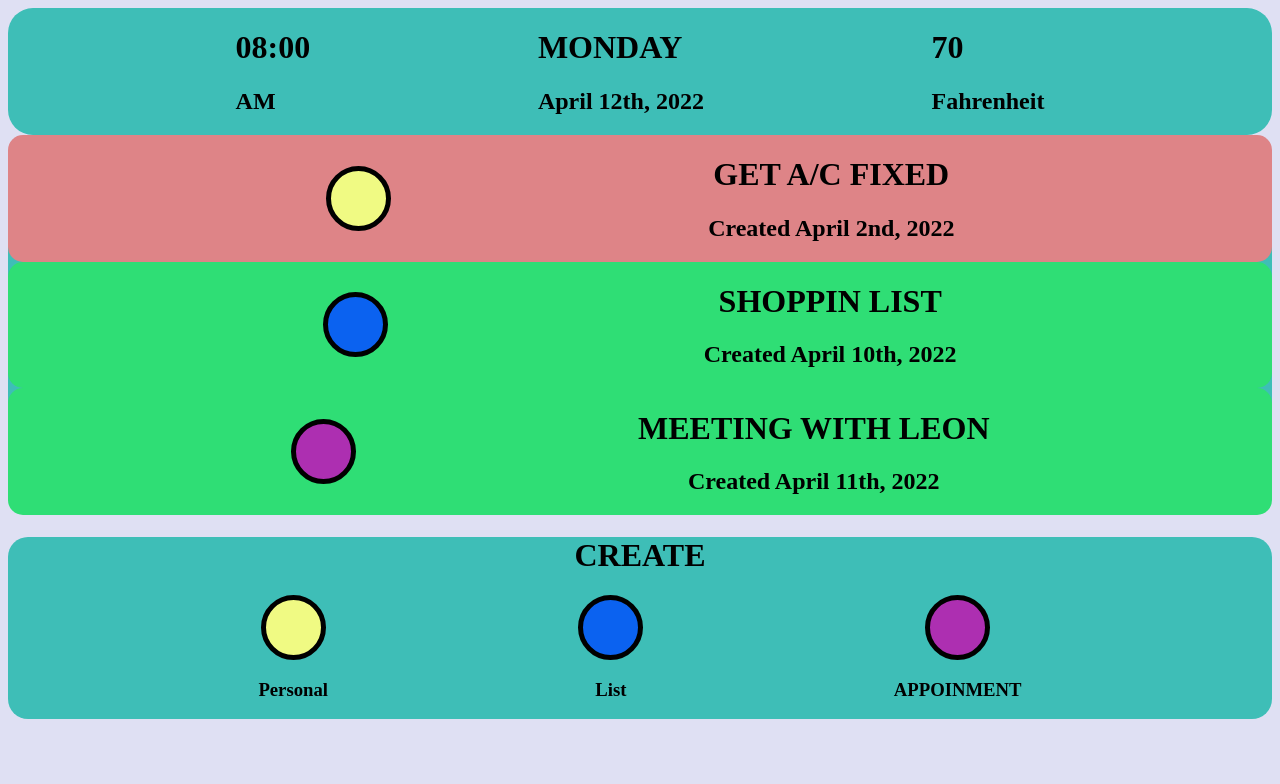
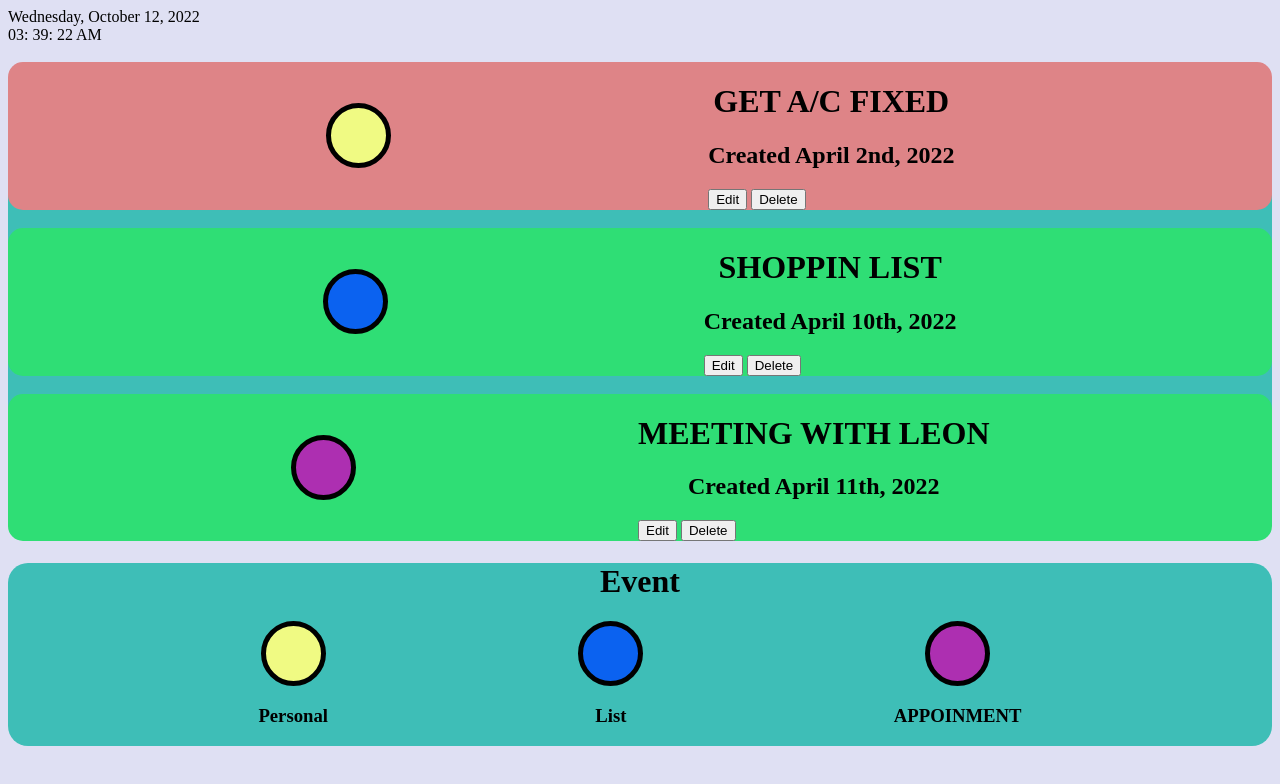
Before and after one commit to CsrEO/Cesar-s-Project-1, a website: page src/index.html in a window 1280 px wide. Drawn offline with Linux system fonts and the light colour scheme.

Commit message:
update html

```diff
--- a/src/index.html
+++ b/src/index.html
@@ -8,29 +8,32 @@
     <link rel="stylesheet" href="./index.css">
 </head>
 
-<body>
+<body onload="initClock()">
 
 
     <div class="content">
-        <div class="header">
-            <div style="text-align: row;" class="time">
-                <h1 class="text-align: center">08:00</h1>
-                <h2>AM</h2>
+
+
+        <div class="dateTime">
+            <div class="date">
+                <span id="dayname">Day</span>,
+                <span id="month">Month</span>
+                <span id="daynum">00</span>,
+                <span id="year">year</span>
             </div>
 
-            <div style="text-align: row;" class="date">
 
-                <h1>MONDAY</h1>
-                <h2>April 12th, 2022</h2>
+            <div class="time">
+                <span id="hour">00</span>:
+                <span id="minutes">00</span>:
+                <span id="seconds">00</span>
+                <span id="period">AM</span>
+            </div>
 
         </div>
 
-            <div style="text-align: row;" class="Temp">
 
-                <h1>70</h1>
-                <h2>Fahrenheit</h2>
-            </div>
-        </div>
+        <br>
 
 
         <div class="Todo-list">
@@ -41,8 +44,20 @@
                         <h1>GET A/C FIXED</h1>
                         <h2>Created April 2nd, 2022</h2>
                     </center>
+
+                    <div class="actions1">
+
+                        <button class="edit1"> Edit </button>
+
+                        <button class="Delete1"> Delete</button>
+
+
+
                     </div>
                 </div>
+            </div>
+
+            <br>
 
             <div class="task-2">
                 <input class="circle-button" type="button" value="">
@@ -51,16 +66,32 @@
                         <h1>SHOPPIN LIST</h1>
                         <h2>Created April 10th, 2022</h2>
                     </center>
+
+                    <div class="actions2">
+                        <button class="edit1"> Edit </button>
+
+                        <button class="Delete2"> Delete</button>
+
+                    </div>
                 </div>
             </div>
 
+            <br>
+
             <div class="task-3">
-                <input  class="circle-button" type="button" value="">
+                <input class="circle-button" type="button" value="">
                 <div class="task-details">
                     <center>
                         <h1>MEETING WITH LEON</h1>
                         <h2>Created April 11th, 2022</h2>
                     </center>
+
+                    <div class="actions3">
+                        <button class="edit3"> Edit </button>
+
+                        <button class="Delete3"> Delete</button>
+
+                    </div>
 
                 </div>
             </div>
@@ -68,10 +99,11 @@
         </div>
 
         <div class="footer">
-            <h1>CREATE</h1>
+            <h1>Event</h1>
             <div class="createAll">
                 <div class="create1">
-                     <input  class="circle-button" type="button" value="">
+                    <input class="circle-button" type="button" value="">
+
                     <h3>Personal</h3>
                 </div>
 
@@ -81,16 +113,65 @@
                 </div>
 
                 <div class="create3">
-                        <input class="circle-button" type="button" value="" >
+                    <input class="circle-button" type="button" value="">
                     <h3>APPOINMENT</h3>
                 </div>
             </div>
 
-        </di>
+        </div>
 
 
     </div>
 
+    <!--Javascritp code-->
+    <script onload="initClock()">
+
+
+        function updateClock() {
+            var now = new Date();
+            var dname = now.getDay(),
+                mo = now.getMonth(),
+                dnum = now.getDate(),
+                yr = now.getFullYear(),
+                hou = now.getHours(),
+                min = now.getMinutes(),
+                sec = now.getSeconds(),
+                pe = "AM";
+
+            if (hou == 0) {
+                hou = 12;
+            }
+            if (hou > 12) {
+                hou = hou - 12;
+                pe = "PM";
+            }
+
+            Number.prototype.pad = function (digits) {
+                for (var n = this.toString(); n.length < digits; n = 0 + n);
+                return n;
+            }
+
+
+            var months = ["January", "Feburary", "March", "April", "May", "June", "July", "August", "September", "October", "November", "December"];
+            var week = ["Sunday", "Monday", "Tuesday", "Wednesday", "Thursday", "Friday", "Saturday"];
+            var ids = ["dayname", "month", "daynum", "year", "hour", "minutes", "seconds", "period"];
+            var values = [week[dname], months[mo], dnum.pad(2), yr, hou.pad(2), min.pad(2), sec.pad(2), pe];
+            for (var i = 0; i < ids.length; i++)
+
+                document.getElementById(ids[i]).firstChild.nodeValue = values[i];
+
+
+
+        }
+
+        function initClock() {
+            updateClock();
+            window.setInterval("updateClock()", 1);
+        }
+
+
+
+    </script>
 </body>
 
 </html>
```
Lines whose indentation alone changed are shown as unchanged.
